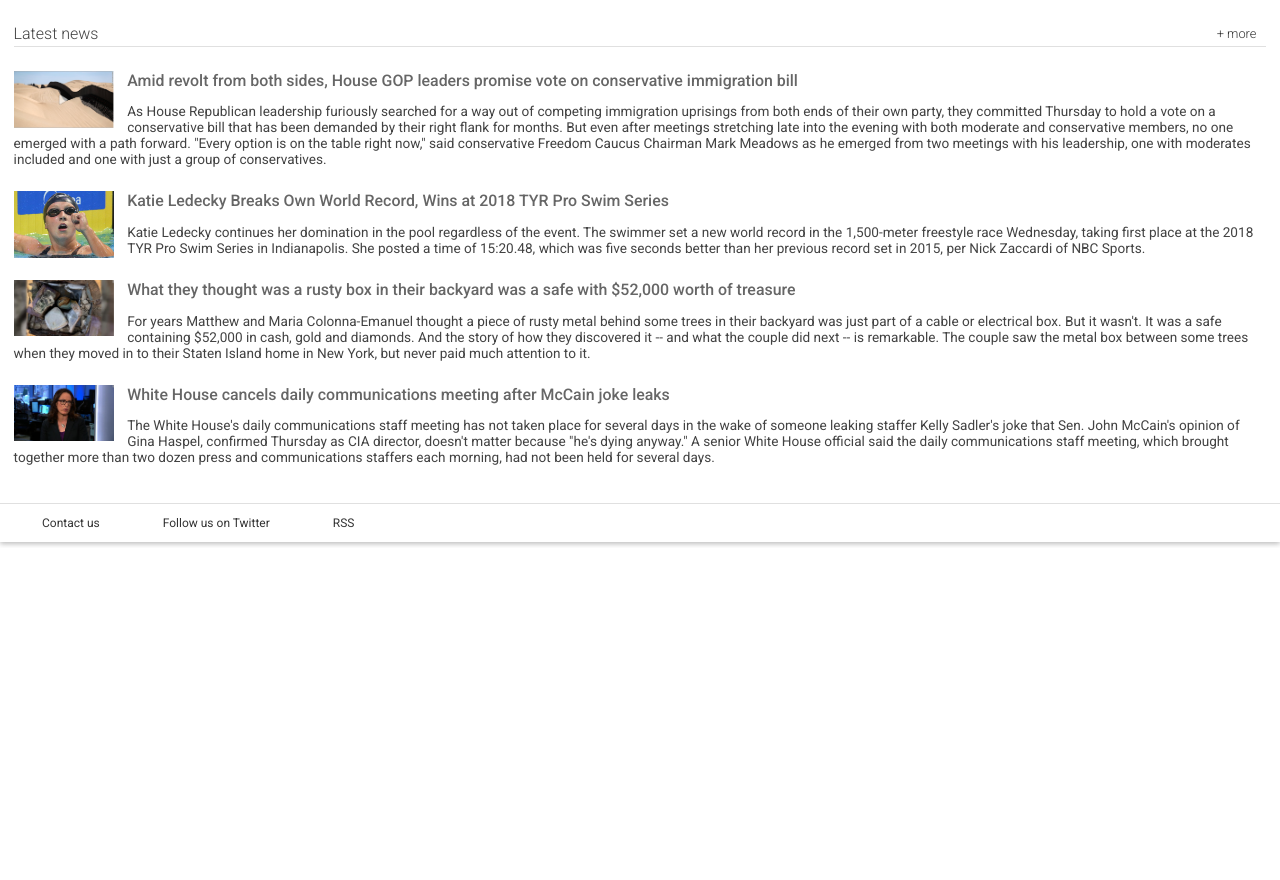
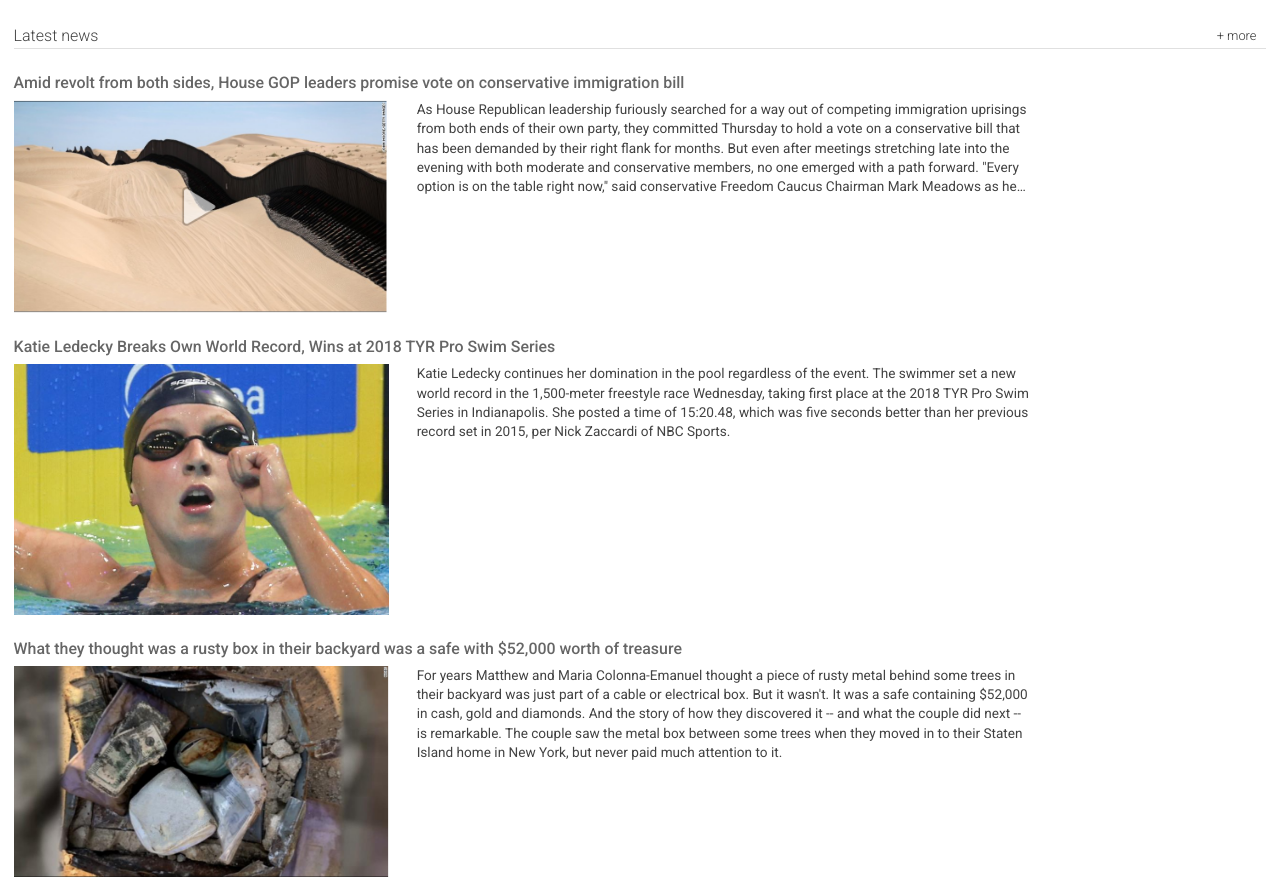
Before and after one commit to scapp281/newsly, a plain HTML site: page index.html in a window 1280 px wide. Shown: the part 1149-2029 px from the top of the page. Before the commit the page ends 1697 px from the top, so only its background shows below. Drawn offline with Linux system fonts and the light colour scheme.

Commit message:
add flexbox and ellipsis/line-clamp

```diff
--- a/index.html
+++ b/index.html
@@ -172,25 +172,25 @@
           <li class="snippet">
             <img class="snippet__thumbnail" src="images/wall.PNG" alt="picture of a wall">
             <h3 class="snippet__title"><a href="#">Amid revolt from both sides, House GOP leaders promise vote on conservative immigration bill</a></h3>
-            <p>As House Republican leadership furiously searched for a way out of competing immigration uprisings from both ends of their own party, they committed Thursday to hold a vote on a conservative bill that has been demanded by their right flank for months. But even after meetings stretching late into the evening with both moderate and conservative members, no one emerged with a path forward. "Every option is on the table right now," said conservative Freedom Caucus Chairman Mark Meadows as he emerged from two meetings with his leadership, one with moderates included and one with just a group of conservatives.
+            <p class="snippet__description">As House Republican leadership furiously searched for a way out of competing immigration uprisings from both ends of their own party, they committed Thursday to hold a vote on a conservative bill that has been demanded by their right flank for months. But even after meetings stretching late into the evening with both moderate and conservative members, no one emerged with a path forward. "Every option is on the table right now," said conservative Freedom Caucus Chairman Mark Meadows as he emerged from two meetings with his leadership, one with moderates included and one with just a group of conservatives.
             </p>
           </li>
           <li class="snippet">
             <img class="snippet__thumbnail" src="images/swimmer.jpg" alt="picture of swimmer">
             <h3 class="snippet__title"><a href="#">Katie Ledecky Breaks Own World Record, Wins at 2018 TYR Pro Swim Series</a></h3>
-            <p>Katie Ledecky continues her domination in the pool regardless of the event. The swimmer set a new world record in the 1,500-meter freestyle race Wednesday, taking first place at the 2018 TYR Pro Swim Series in Indianapolis. She posted a time of 15:20.48, which was five seconds better than her previous record set in 2015, per Nick Zaccardi of NBC Sports.
+            <p class="snippet__description">Katie Ledecky continues her domination in the pool regardless of the event. The swimmer set a new world record in the 1,500-meter freestyle race Wednesday, taking first place at the 2018 TYR Pro Swim Series in Indianapolis. She posted a time of 15:20.48, which was five seconds better than her previous record set in 2015, per Nick Zaccardi of NBC Sports.
             </p>
           </li>
           <li class="snippet">
             <img class="snippet__thumbnail" src="images/cash.PNG" alt="safe in the wall">
             <h3 class="snippet__title"><a href="#">What they thought was a rusty box in their backyard was a safe with $52,000 worth of treasure</a></h3>
-            <p>For years Matthew and Maria Colonna-Emanuel thought a piece of rusty metal behind some trees in their backyard was just part of a cable or electrical box. But it wasn't. It was a safe containing $52,000 in cash, gold and diamonds. And the story of how they discovered it -- and what the couple did next -- is remarkable. The couple saw the metal box between some trees when they moved in to their Staten Island home in New York, but never paid much attention to it.
+            <p class="snippet__description">For years Matthew and Maria Colonna-Emanuel thought a piece of rusty metal behind some trees in their backyard was just part of a cable or electrical box. But it wasn't. It was a safe containing $52,000 in cash, gold and diamonds. And the story of how they discovered it -- and what the couple did next -- is remarkable. The couple saw the metal box between some trees when they moved in to their Staten Island home in New York, but never paid much attention to it.
             </p>
           </li>
           <li class="snippet">
             <img class="snippet__thumbnail" src="images/house.PNG" alt="woman representative">
             <h3 class="snippet__title"><a href="#">White House cancels daily communications meeting after McCain joke leaks </a></h3>
-            <p>The White House's daily communications staff meeting has not taken place for several days in the wake of someone leaking staffer Kelly Sadler's joke that Sen. John McCain's opinion of Gina Haspel, confirmed Thursday as CIA director, doesn't matter because "he's dying anyway." A senior White House official said the daily communications staff meeting, which brought together more than two dozen press and communications staffers each morning, had not been held for several days.
+            <p class="snippet__description">The White House's daily communications staff meeting has not taken place for several days in the wake of someone leaking staffer Kelly Sadler's joke that Sen. John McCain's opinion of Gina Haspel, confirmed Thursday as CIA director, doesn't matter because "he's dying anyway." A senior White House official said the daily communications staff meeting, which brought together more than two dozen press and communications staffers each morning, had not been held for several days.
             </p>
           </li>
         </ul>
@@ -219,6 +219,7 @@
     main.addEventListener('click', function() {
       drawer.classList.remove('open');
     });
+
   </script>
 </body>
 
--- a/media.css
+++ b/media.css
@@ -1,5 +1,40 @@
 * {
   box-sizing: border-box;
+}
+
+body {
+  font-size: 16px;
+  line-height: 1.2em;
+}
+
+.snippet {
+  display: flex;
+  flex-wrap: wrap;
+}
+
+.snippet__title {
+  order: 0;
+  width: 100%;
+  margin: 0 0 0.5em;
+}
+
+.snippet__thumbnail {
+  order: 1;
+  width: 30%;
+  height: 30%;
+}
+
+.snippet__description {
+  order: 2;
+  width: 50%;
+  margin: 0;
+  padding: 0 0 0 1em;
+  overflow: hidden;
+
+  /*  for ...*/
+  display: -webkit-box;
+  -webkit-box-orient: vertical;
+  text-overflow: ellipsis;
 }
 
 .header__menu {
@@ -30,6 +65,12 @@
 
   tr td:first-child {
     display: none;
+  }
+
+  /*  number of lines*/
+  .snippet__description {
+    -webkit-line-clamp: 4;
+    max-height: 4.9em;
   }
 }
 
@@ -110,6 +151,11 @@
   tr td:first-child {
     display: block;
   }
+
+  .snippet__description {
+    -webkit-line-clamp: 5;
+    max-height: 6.9em;
+  }
 }
 
 @media screen and (min-width: 1440px) {
```
